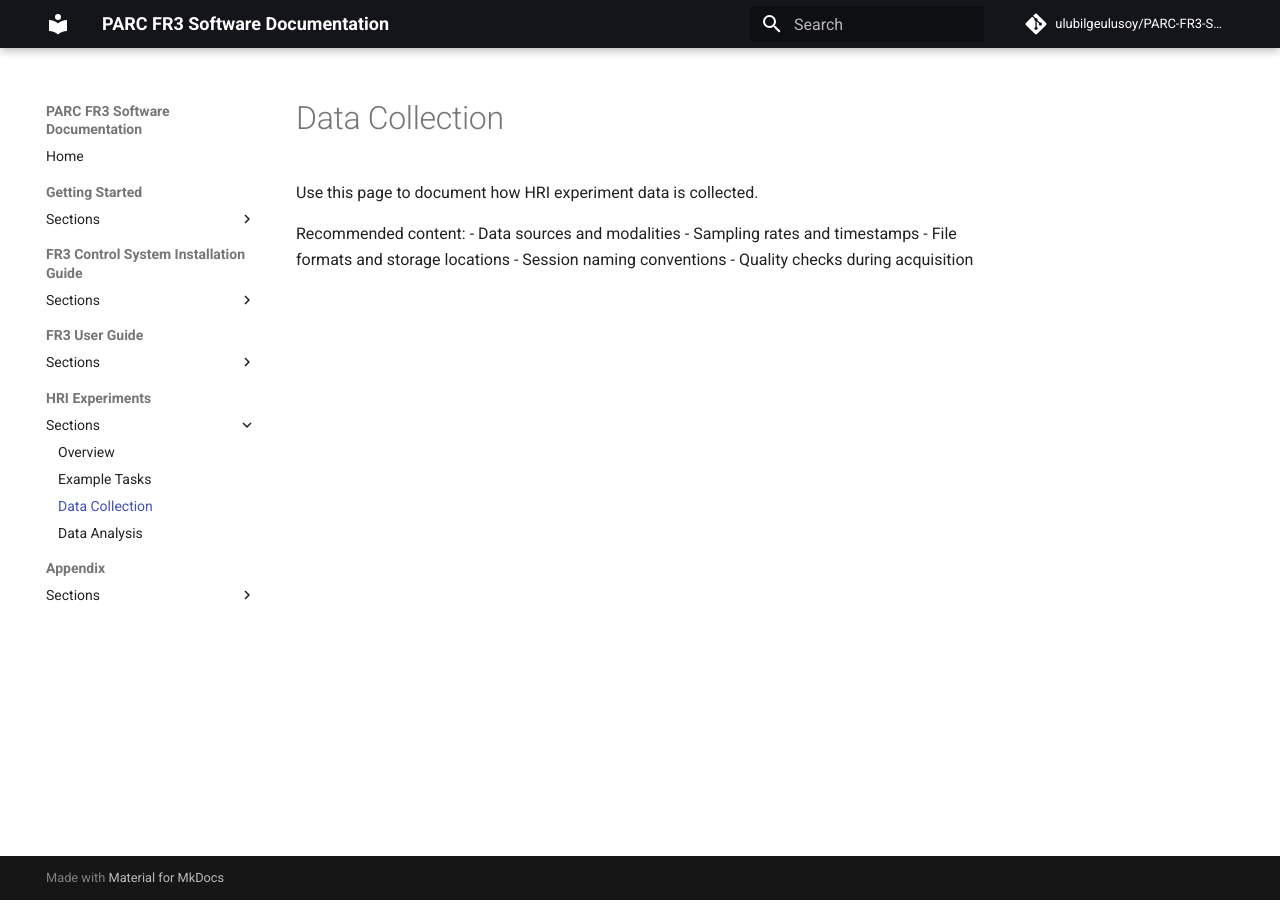
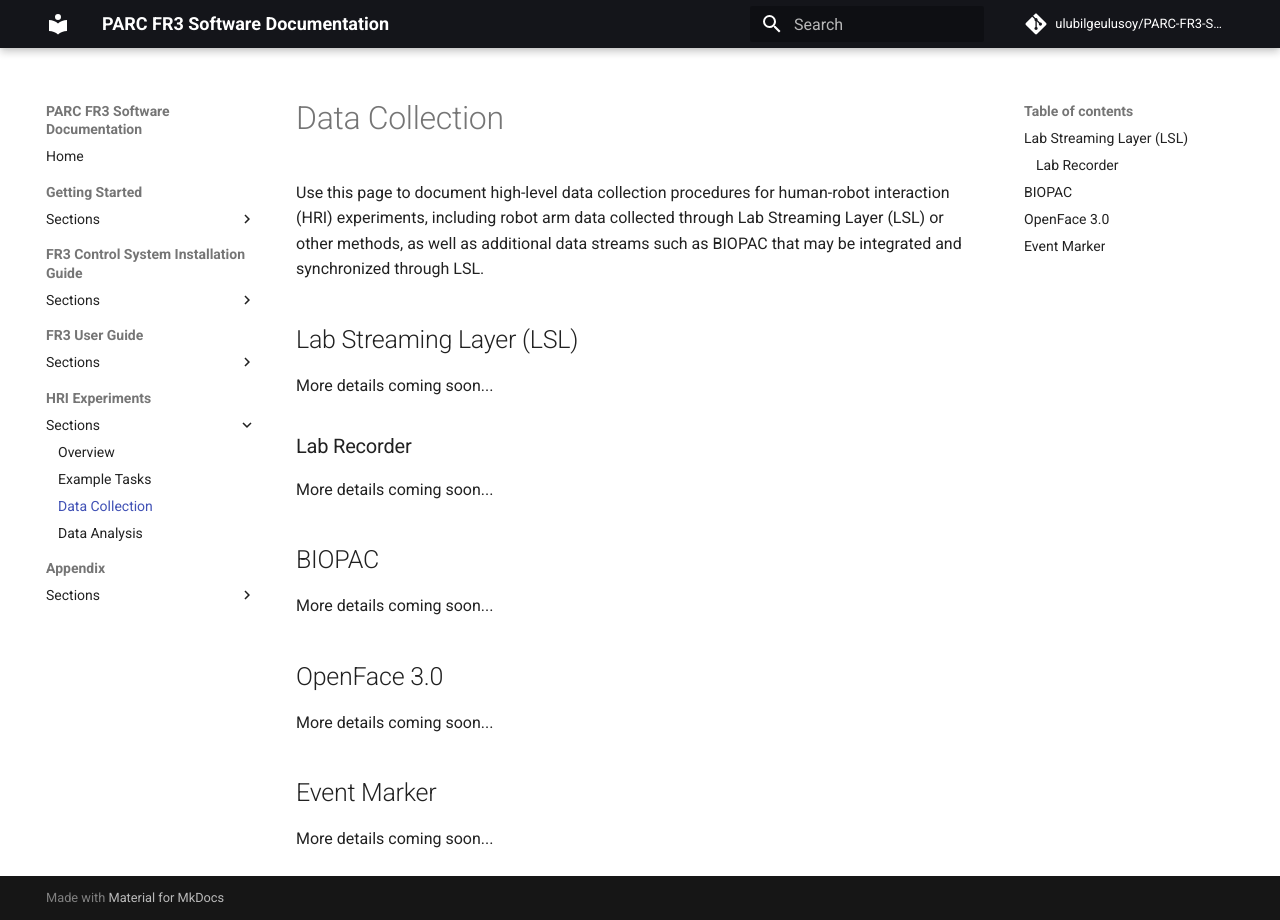
Before and after one commit to ulubilgeulusoy/PARC-FR3-Software-Docs, an MkDocs documentation site: the page built from docs/hri-experiments/data-collection.md, in a window 1280 px wide. Built offline with MkDocs 1.6.1 and Material for MkDocs 9.7.7, drawn with Linux system fonts in a browser that asks for light colours; comment, search, counter and statistics services are not loaded.

Commit message:
HRI experiments section updated.

```diff
--- a/docs/hri-experiments/data-collection.md
+++ b/docs/hri-experiments/data-collection.md
@@ -1,10 +1,24 @@
 # Data Collection
 
-Use this page to document how HRI experiment data is collected.
+Use this page to document high-level data collection procedures for human-robot interaction (HRI) experiments, including robot arm data collected through Lab Streaming Layer (LSL) or other methods, as well as additional data streams such as BIOPAC that may be integrated and synchronized through LSL.
 
-Recommended content:
-- Data sources and modalities
-- Sampling rates and timestamps
-- File formats and storage locations
-- Session naming conventions
-- Quality checks during acquisition
+
+## Lab Streaming Layer (LSL)
+
+More details coming soon...
+
+### Lab Recorder
+
+More details coming soon...
+
+## BIOPAC
+
+More details coming soon...
+
+## OpenFace 3.0
+
+More details coming soon...
+
+## Event Marker
+
+More details coming soon...
```
Also changed, not shown: docs/hri-experiments/example-tasks.md (+4 -8 lines).
